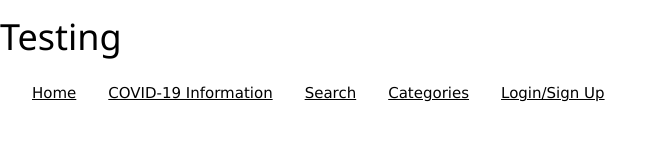
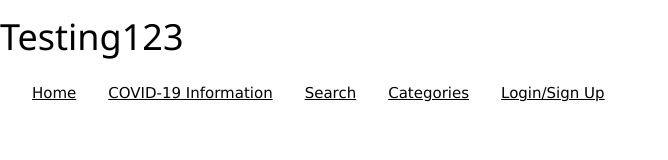
Before and after one commit to DairySniper31/local-business-tracker, a React (Create React App) app in the folder frontend/: page / in a window 1280 px wide. Shown: the top 160 px of the page, without its empty margins (0-668 px from the left). Built offline with nearby package versions, Linux system fonts and the light colour scheme; no server answers.

Commit message:
Testing2

```diff
--- a/frontend/src/index.js
+++ b/frontend/src/index.js
@@ -7,7 +7,7 @@ import {BrowserRouter} from "react-router-dom";
 
 ReactDOM.render(
   <BrowserRouter basename={process.env.PUBLIC_URL}>
-      <h1> Testing </h1>
+      <h1> Testing123 </h1>
     <App />
   </BrowserRouter>,
   document.getElementById('root')
```
